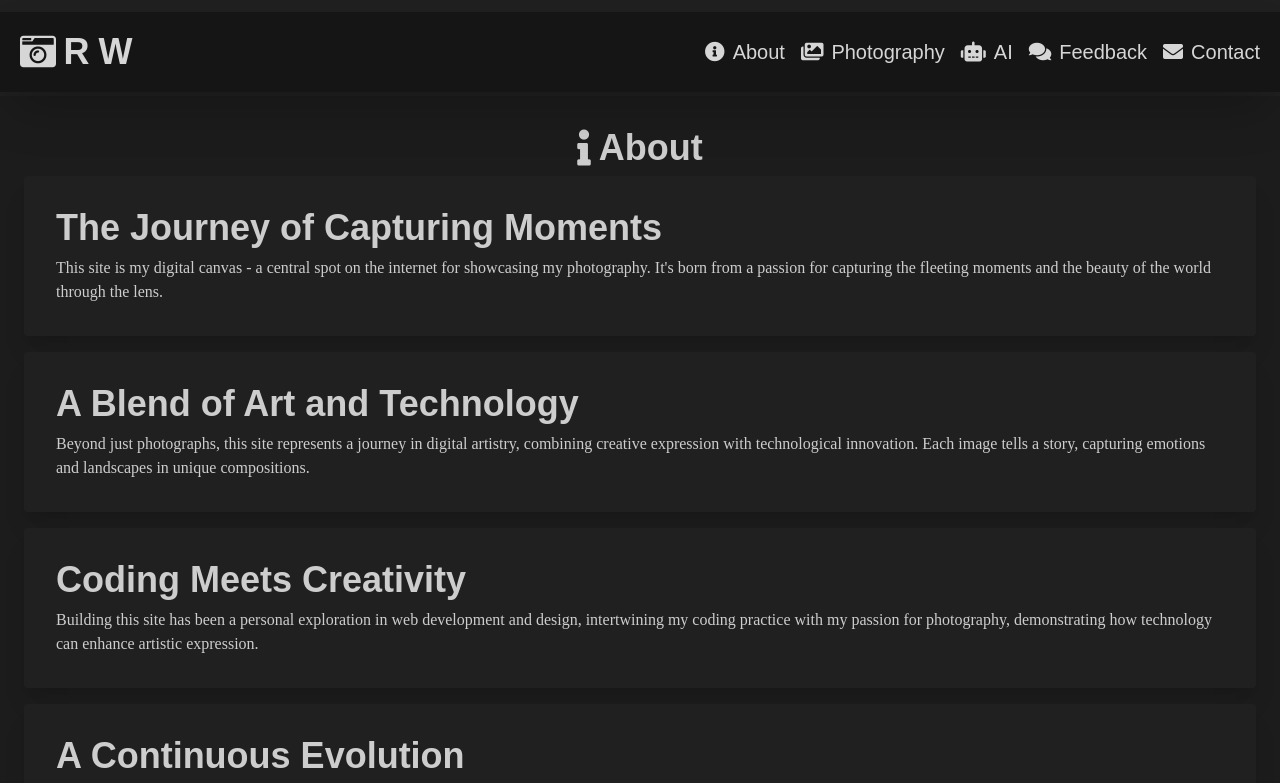
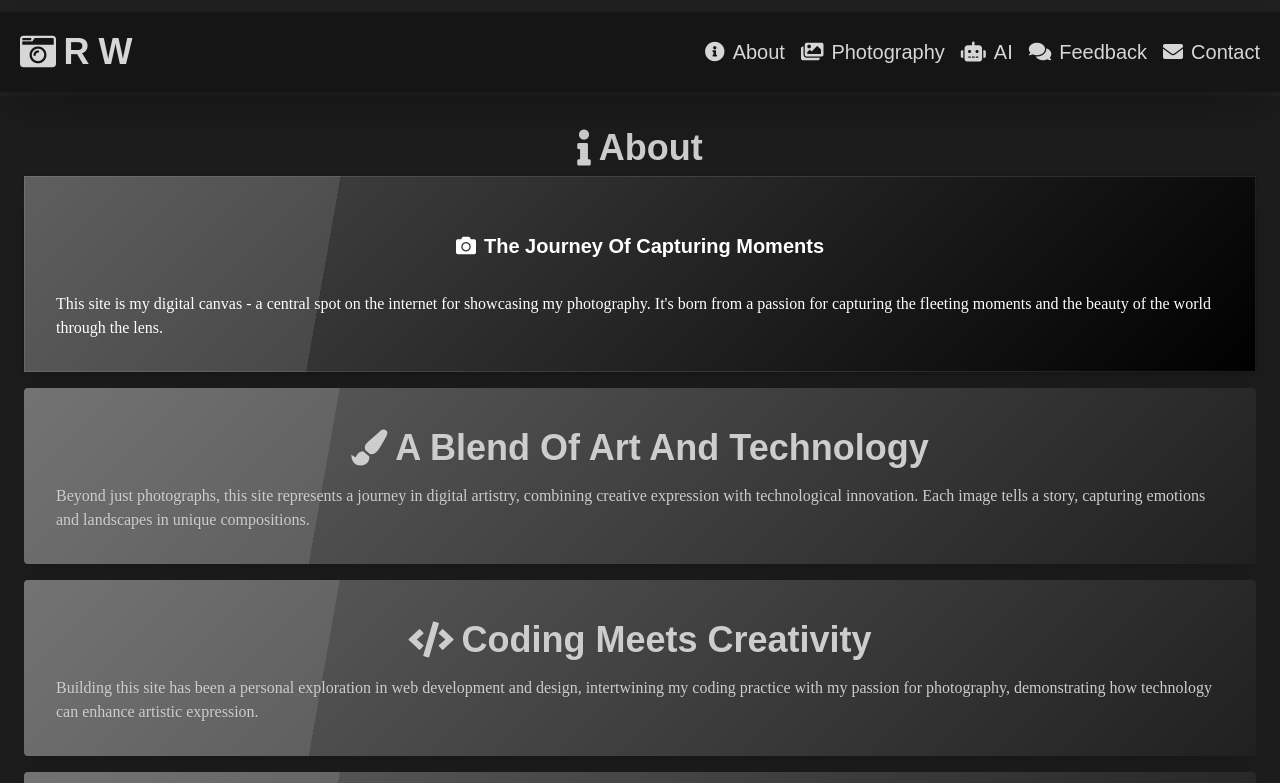
Before and after one commit to RW2023/rw-images, a Next.js app: page /about in a window 1280 px wide. Shown: the top 783 px of the page. Built offline with nearby package versions, Linux system fonts and the light colour scheme.

Commit message:
update about page styling add glass class will need to add more styling but want to save this progress to main branch

```diff
--- a/src/app/about/page.tsx
+++ b/src/app/about/page.tsx
@@ -1,4 +1,5 @@
 import Heading from '@/components/ui/Heading';
+import SubHeading from '@/components/ui/SubHeading';
 import React from 'react';
 
 export default function About() {
@@ -7,11 +8,12 @@ export default function About() {
       <div className="container mx-auto p-6">
         <Heading title="About" iconClass="fas fa-info" />
 
-        <div className="card bg-base-100 shadow-xl mb-4">
-          <div className="card-body">
-            <h2 className="card-title text-4xl">
-              The Journey of Capturing Moments
-            </h2>
+        <div className="card bg-base-100 shadow-xl mb-4 glass">
+          <div className="glass card-body text-headline bg-black">
+            <SubHeading
+              title="The Journey of Capturing Moments"
+              iconClass="fas fa-camera"
+            />
             <p>
               This site is my digital canvas - a central spot on the internet
               for showcasing my photography. It&apos;s born from a passion for
@@ -21,11 +23,12 @@ export default function About() {
           </div>
         </div>
 
-        <div className="card bg-base-100 shadow-xl mb-4">
+        <div className="card bg-base-100 shadow-xl mb-4 glass">
           <div className="card-body">
-            <h2 className="card-title text-4xl">
-              A Blend of Art and Technology
-            </h2>
+            <Heading
+              title="A Blend of Art and Technology"
+              iconClass="fas fa-paint-brush"
+            />
             <p>
               Beyond just photographs, this site represents a journey in digital
               artistry, combining creative expression with technological
@@ -35,9 +38,9 @@ export default function About() {
           </div>
         </div>
 
-        <div className="card bg-base-100 shadow-xl mb-4">
+        <div className="card bg-base-100 shadow-xl mb-4 glass">
           <div className="card-body">
-            <h2 className="card-title text-4xl">Coding Meets Creativity</h2>
+            <Heading title="Coding Meets Creativity" iconClass="fas fa-code" />
             <p>
               Building this site has been a personal exploration in web
               development and design, intertwining my coding practice with my
@@ -47,9 +50,9 @@ export default function About() {
           </div>
         </div>
 
-        <div className="card bg-base-100 shadow-xl mb-6">
+        <div className="card bg-base-100 shadow-xl mb-6 glass">
           <div className="card-body">
-            <h2 className="card-title text-4xl">A Continuous Evolution</h2>
+            <Heading title="A Continuous Evolution" iconClass="fas fa-cogs" />
             <p>
               As my skills in both photography and coding grow, I look forward
               to evolving this site further. It&apos;s more than just a gallery;
```
